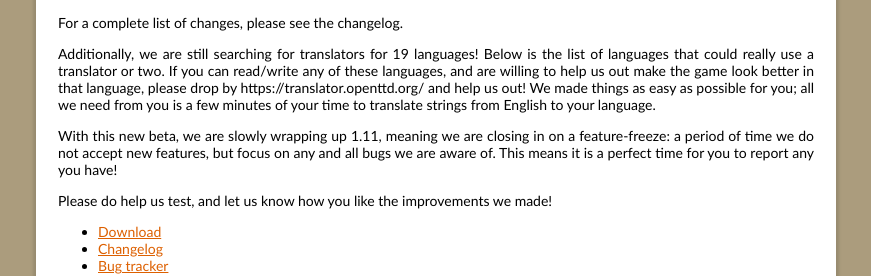
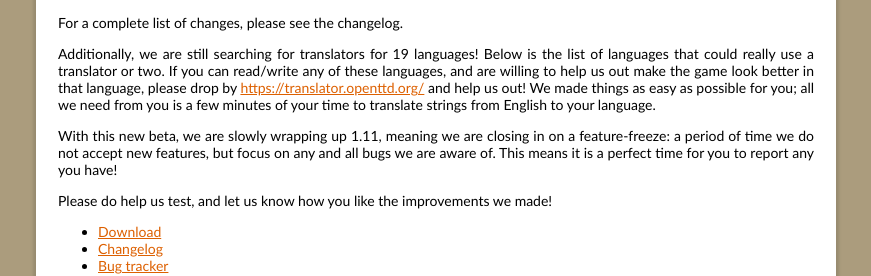
Before and after one commit to OpenTTD/website, a Jekyll site: the page built from _posts/2021-02-28-openttd-1-11-0-beta2.md, in a window 1280 px wide. Shown: the part 467-743 px from the top of the page, without its empty margins (204-1075 px from the left). Built offline with Jekyll 4.4.1, drawn with Linux system fonts in a browser that asks for light colours; some of the changed lines change nothing that is shown.

Commit message:
Fix: the link that is no link can't be considered a link till it links

```diff
--- a/_posts/2021-02-28-openttd-1-11-0-beta2.md
+++ b/_posts/2021-02-28-openttd-1-11-0-beta2.md
@@ -19,7 +19,7 @@
 
 Additionally, we are still searching for translators for 19 languages!
 Below is the list of languages that could really use a translator or two.
-If you can read/write any of these languages, and are willing to help us out make the game look better in that language, please drop by https://translator.openttd.org/ and help us out!
+If you can read/write any of these languages, and are willing to help us out make the game look better in that language, please drop by [https://translator.openttd.org/](https://translator.openttd.org/) and help us out!
 We made things as easy as possible for you; all we need from you is a few minutes of your time to translate strings from English to your language.
 
 With this new beta, we are slowly wrapping up 1.11, meaning we are closing in on a feature-freeze: a period of time we do not accept new features, but focus on any and all bugs we are aware of.
```
